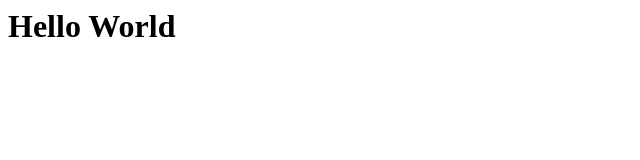
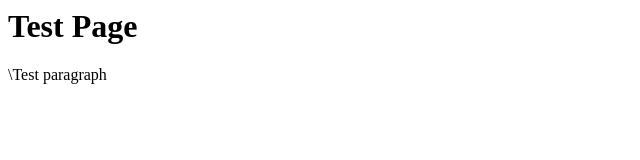
Before and after one commit to hristaki09/hristaki09.github.io, a plain HTML site: page index.html in a window 1280 px wide. Shown: the whole page, without its empty margins (0-640 px from the left). Drawn offline with Linux system fonts and the light colour scheme.

Commit message:
Update index.html

```diff
--- a/index.html
+++ b/index.html
@@ -1 +1,2 @@
-<h1>Hello World</h1>
+<h1>Test Page</h1>
+<p>\Test paragraph</p>
```
